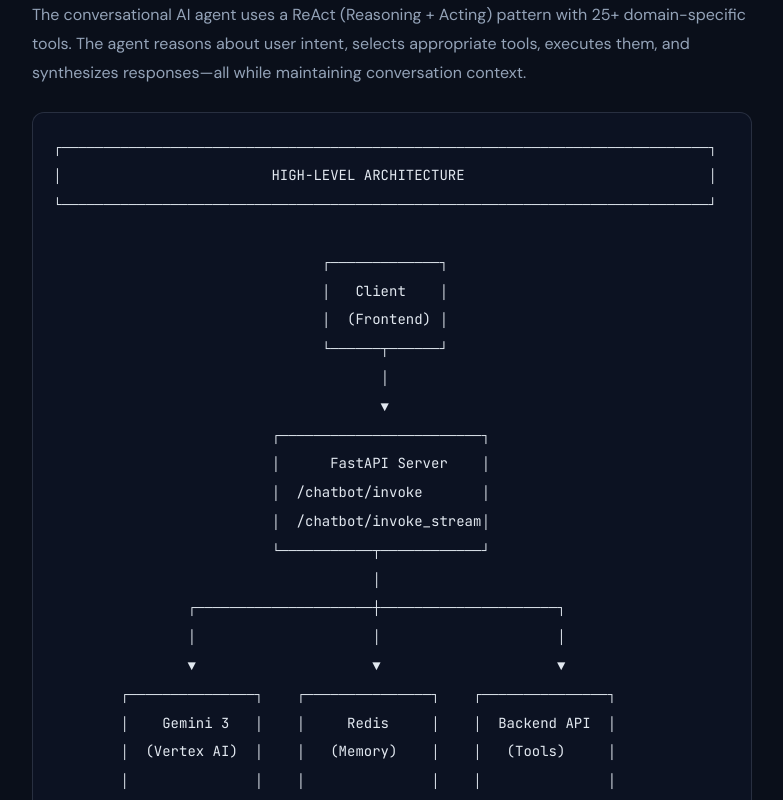
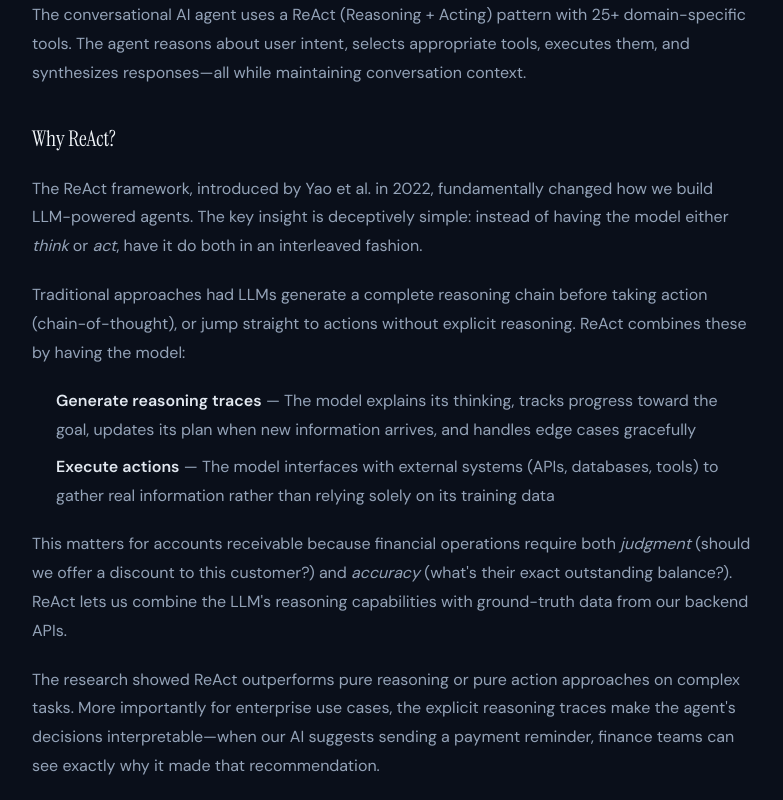
Before and after one commit to JuniorJoanis/portfolio-desktop, a React (Vite) app: page /blog/building-ai-copilot-accounts-receivable in a window 1280 px wide. Shown: the part 1180-1980 px from the top of the page, without its empty margins (248-1031 px from the left). Built offline with nearby package versions, Linux system fonts and the light colour scheme.

Commit message:
Add more context for ReAct

```diff
--- a/blogData.ts
+++ b/blogData.ts
@@ -35,6 +35,21 @@ export const BLOG_POSTS: BlogPost[] = [
 <h2>Architecture Overview</h2>
 
 <p>The conversational AI agent uses a ReAct (Reasoning + Acting) pattern with 25+ domain-specific tools. The agent reasons about user intent, selects appropriate tools, executes them, and synthesizes responses—all while maintaining conversation context.</p>
+
+<h3>Why ReAct?</h3>
+
+<p>The ReAct framework, introduced by Yao et al. in 2022, fundamentally changed how we build LLM-powered agents. The key insight is deceptively simple: instead of having the model either <em>think</em> or <em>act</em>, have it do both in an interleaved fashion.</p>
+
+<p>Traditional approaches had LLMs generate a complete reasoning chain before taking action (chain-of-thought), or jump straight to actions without explicit reasoning. ReAct combines these by having the model:</p>
+
+<ol>
+  <li><strong>Generate reasoning traces</strong> — The model explains its thinking, tracks progress toward the goal, updates its plan when new information arrives, and handles edge cases gracefully</li>
+  <li><strong>Execute actions</strong> — The model interfaces with external systems (APIs, databases, tools) to gather real information rather than relying solely on its training data</li>
+</ol>
+
+<p>This matters for accounts receivable because financial operations require both <em>judgment</em> (should we offer a discount to this customer?) and <em>accuracy</em> (what's their exact outstanding balance?). ReAct lets us combine the LLM's reasoning capabilities with ground-truth data from our backend APIs.</p>
+
+<p>The research showed ReAct outperforms pure reasoning or pure action approaches on complex tasks. More importantly for enterprise use cases, the explicit reasoning traces make the agent's decisions interpretable—when our AI suggests sending a payment reminder, finance teams can see exactly why it made that recommendation.</p>
 
 <pre><code>┌─────────────────────────────────────────────────────────────────────────────┐
 │                         HIGH-LEVEL ARCHITECTURE                             │
```
